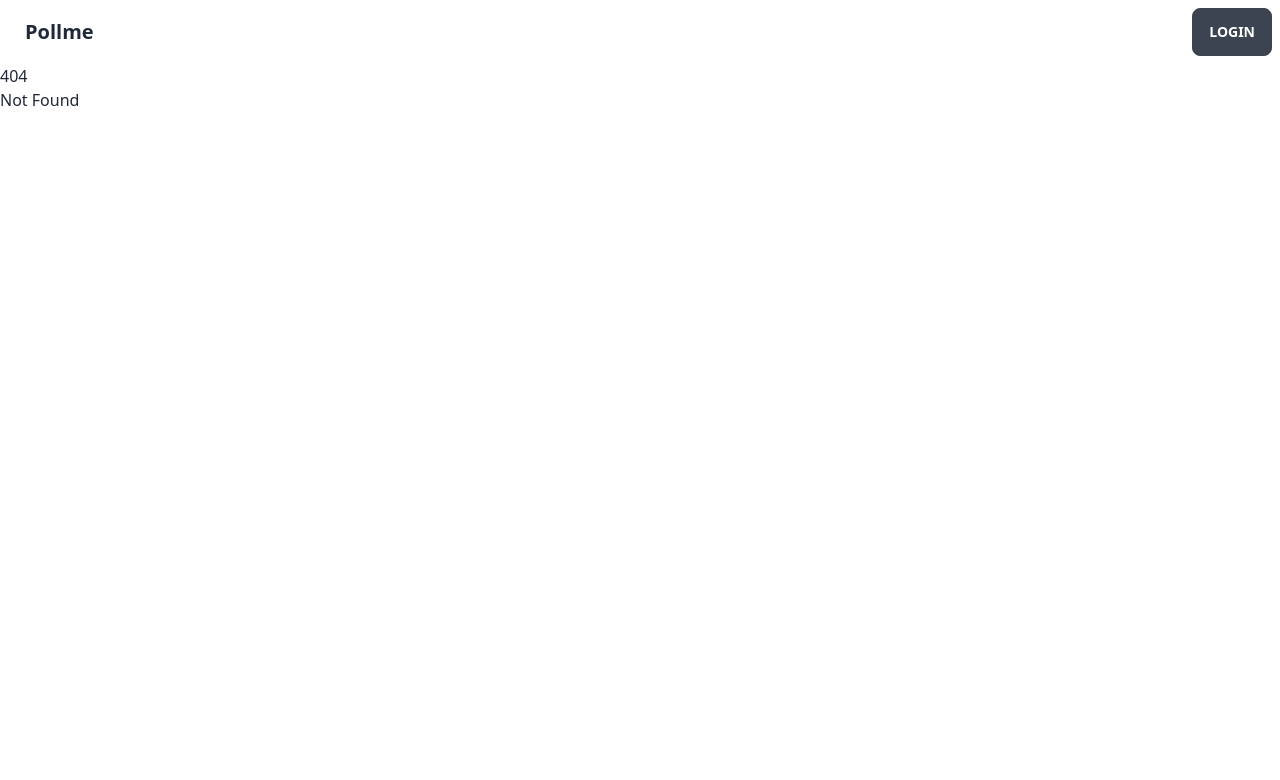
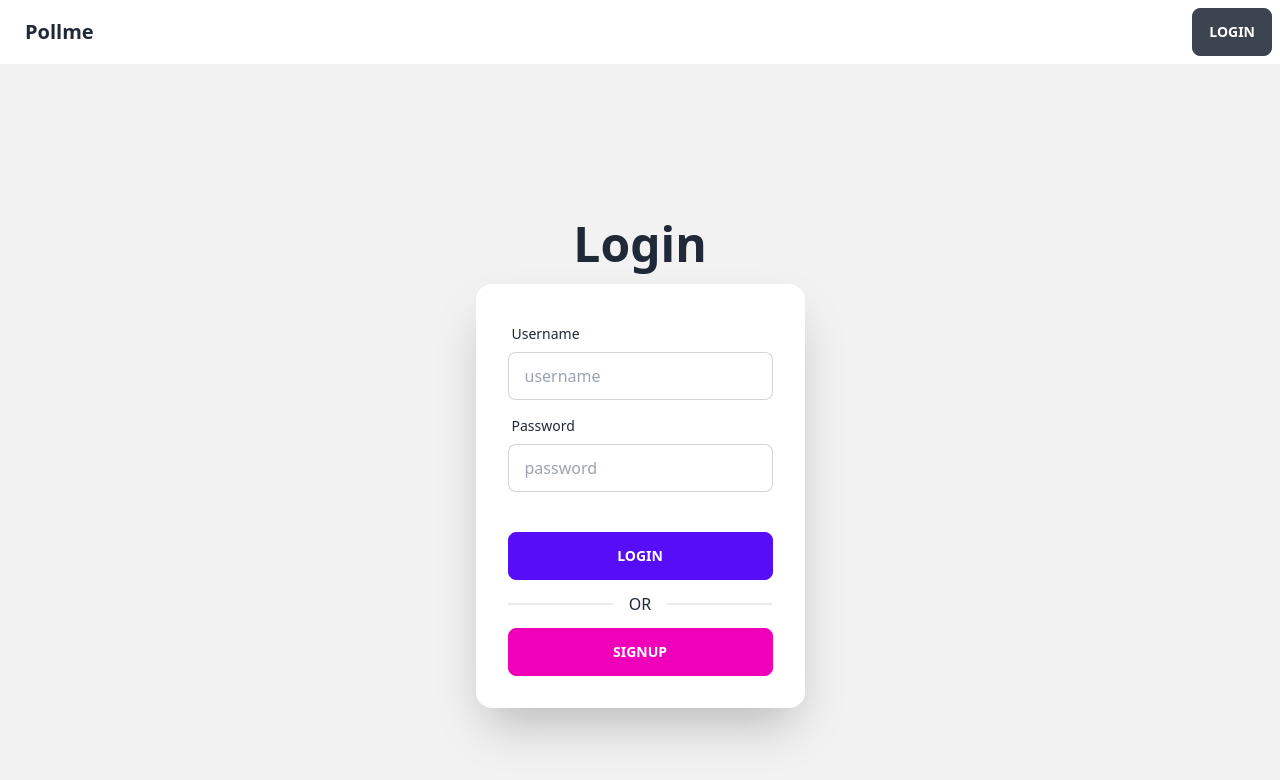
Before and after one commit to Faroukhamadi/pollme, a SvelteKit app in the folder pollme-web/: page /login in a window 1280 px wide. Before the commit this address had no page. Shown: the top 780 px of the page. Built offline with nearby package versions, Linux system fonts and the light colour scheme.

Commit message:
add login page

```diff
--- /dev/null
+++ b/pollme-web/src/lib/components/navbar.svelte
@@ -0,0 +1,9 @@
+<div class="navbar bg-base-100">
+	<div class="flex-1">
+		<h1><a class="btn btn-ghost normal-case text-xl" href="/">Pollme</a></h1>
+	</div>
+
+	<div class="navbar-end">
+		<a class="btn" href="/login">Login</a>
+	</div>
+</div>
--- a/pollme-web/src/lib/utils/timeSince.ts
+++ b/pollme-web/src/lib/utils/timeSince.ts
@@ -1,4 +1,4 @@
-export default (date: number) => {
+export default (date: number): string => {
 	const seconds = Math.floor((new Date().valueOf() - date) / 1000);
 
 	let interval = seconds / 31536000;
--- a/pollme-web/src/routes/+layout.svelte
+++ b/pollme-web/src/routes/+layout.svelte
@@ -1,14 +1,7 @@
 <script>
 	import '../app.css';
+	import Navbar from '$lib/components/navbar.svelte';
 </script>
 
-<div class="navbar bg-base-100">
-	<div class="flex-1">
-		<h1><a class="btn btn-ghost normal-case text-xl" href="/">Pollme</a></h1>
-	</div>
-
-	<div class="navbar-end">
-		<a class="btn" href="/login">Login</a>
-	</div>
-</div>
+<Navbar />
 <slot />
--- /dev/null
+++ b/pollme-web/src/routes/login/+page.svelte
@@ -0,0 +1,34 @@
+<div class="hero min-h-screen bg-base-200 ">
+	<div class="hero-content flex-col ">
+		<div class="text-center lg:text-left">
+			<h1 class="text-5xl font-bold">Login</h1>
+		</div>
+		<div class="card flex-shrink-0 w-full max-w-sm shadow-2xl bg-base-100">
+			<div class="card-body">
+				<div class="form-control">
+					<label for="username" class="label">
+						<span class="label-text">Username</span>
+					</label>
+					<input id="username" type="text" placeholder="username" class="input input-bordered" />
+				</div>
+				<div class="form-control">
+					<label for="password" class="label">
+						<span class="label-text">Password</span>
+					</label>
+					<input
+						id="password"
+						type="password"
+						placeholder="password"
+						class="input input-bordered"
+					/>
+				</div>
+				<div class="form-control mt-6" />
+				<div class="flex flex-col w-full border-opacity-50">
+					<button class="btn btn-primary">Login</button>
+					<div class="divider">OR</div>
+					<a class="btn btn-secondary" href="/signup">Signup</a>
+				</div>
+			</div>
+		</div>
+	</div>
+</div>
```
